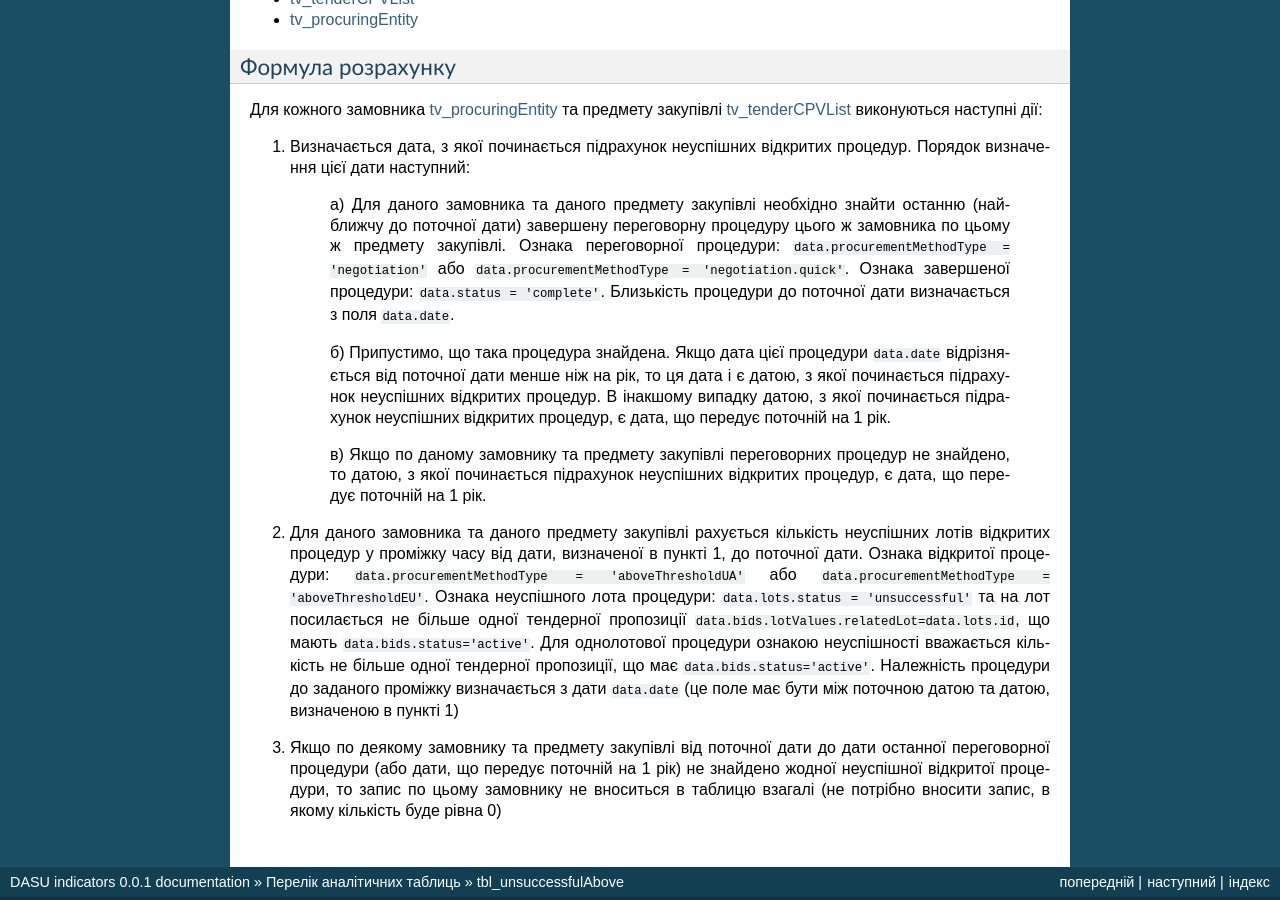
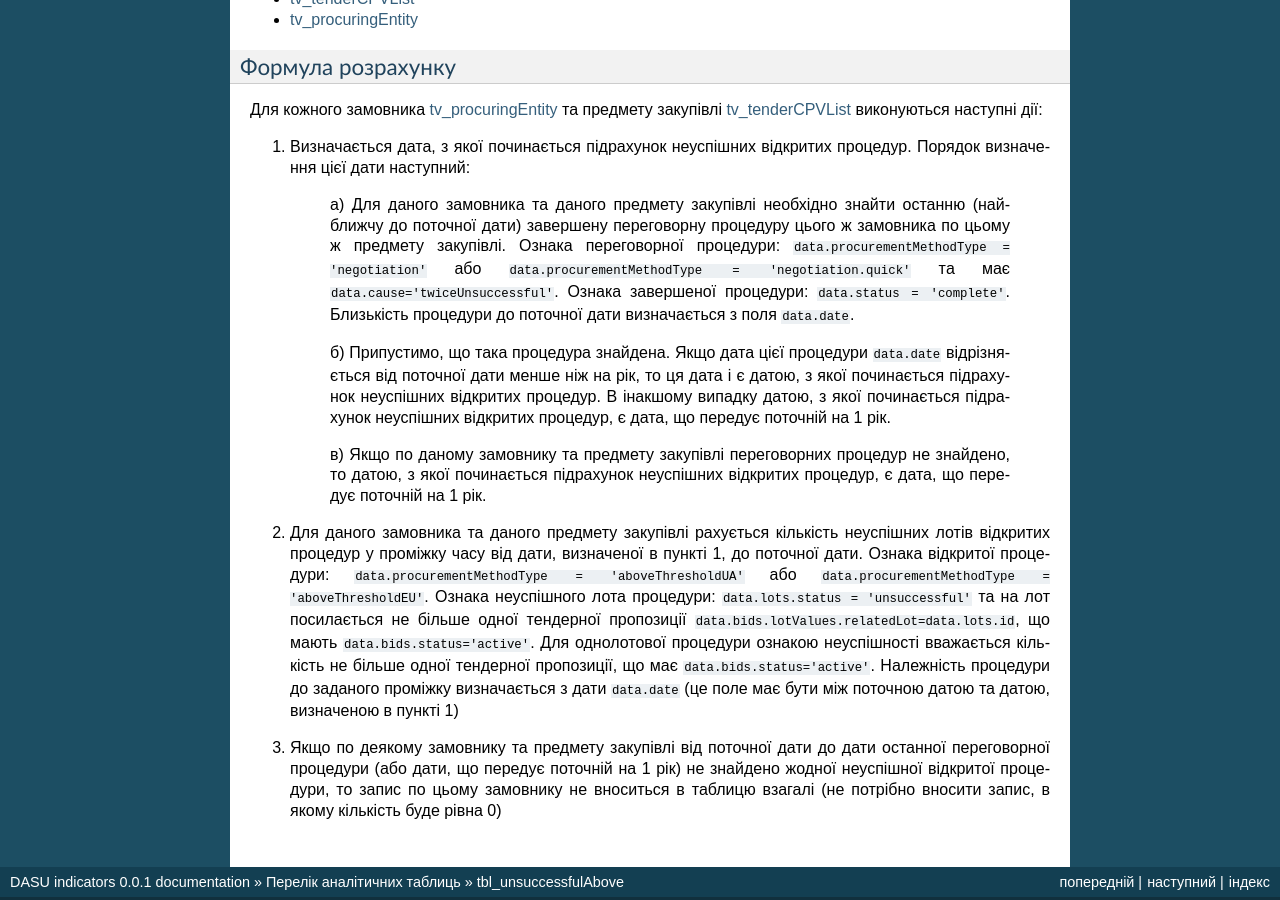
Before and after one commit to dbolshev/indicators-docs, a Sphinx documentation site: the page built from docs/tbl_unsuccessfulAbove.rst, in a window 1280 px wide and 900 px high, scrolled down 1153 px. Built offline with Sphinx 7.4.7, drawn with Linux system fonts in a browser that asks for light colours.

Commit message:
Update tbl_unsuccessfulAbove.rst

```diff
--- a/docs/tbl_unsuccessfulAbove.rst
+++ b/docs/tbl_unsuccessfulAbove.rst
@@ -83,7 +83,7 @@ tbl_unsuccessfulAbove
     а) Для даного замовника та даного предмету закупівлі необхідно знайти останню (найближчу до
     поточної дати) завершену переговорну процедуру цього ж замовника по цьому ж предмету
     закупівлі. Ознака переговорної процедури: ``data.procurementMethodType = 'negotiation'`` або
-    ``data.procurementMethodType = 'negotiation.quick'``. Ознака завершеної процедури:
+    ``data.procurementMethodType = 'negotiation.quick'`` тa має ``data.cause='twiceUnsuccessful'``. Ознака завершеної процедури:
     ``data.status = 'complete'``. Близькість процедури до поточної дати визначається з поля
     ``data.date``.
 
```
